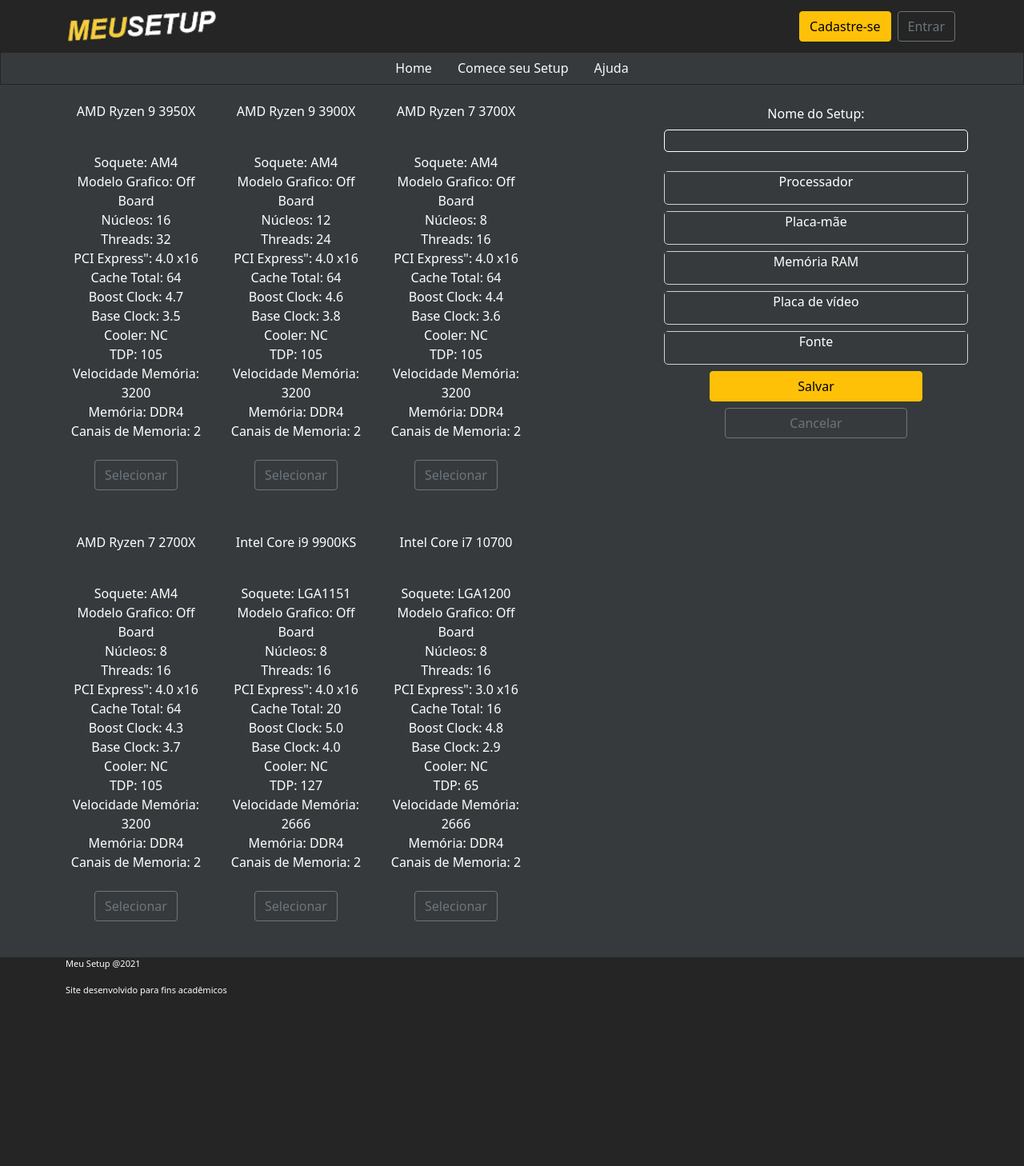
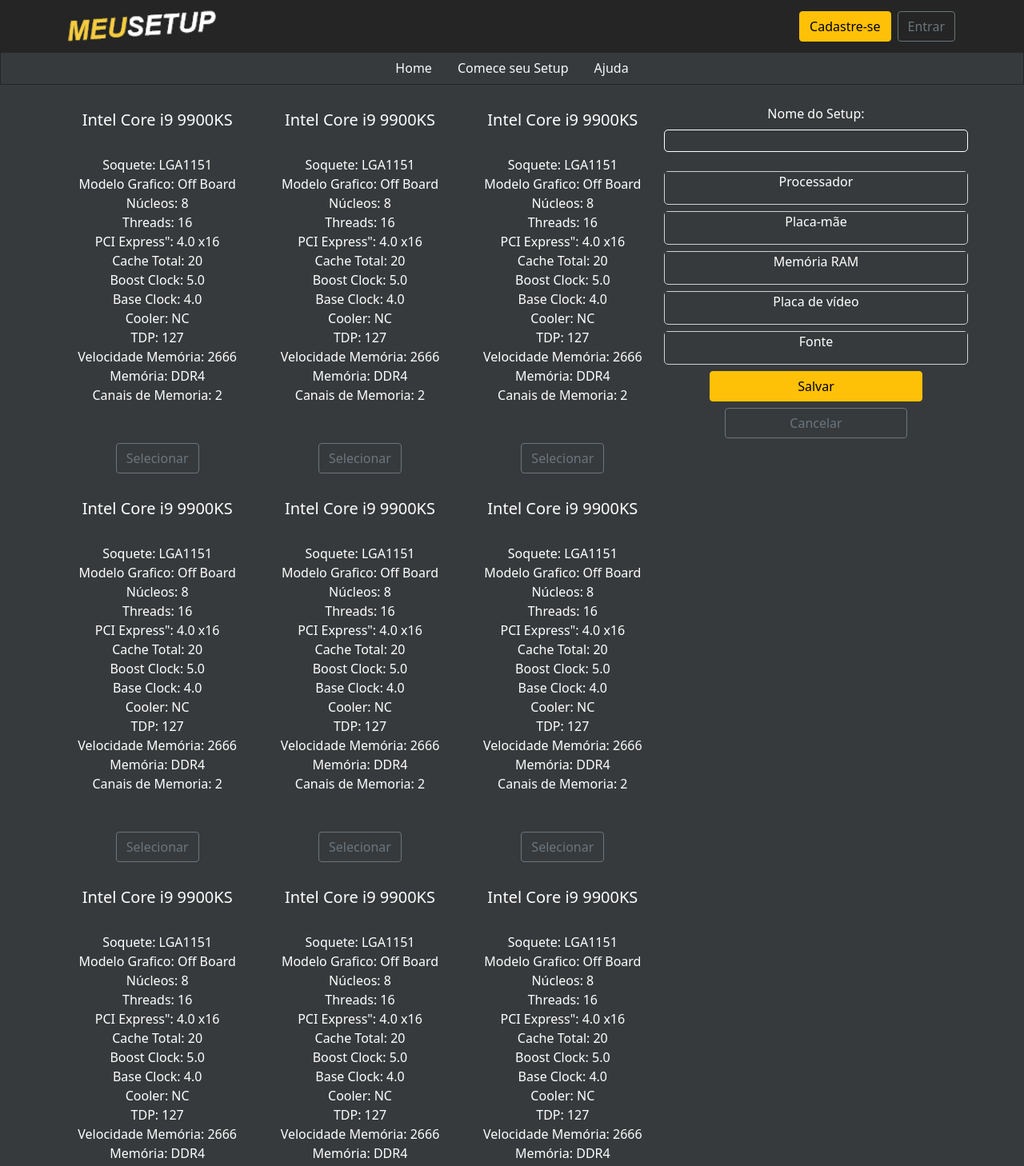
Before and after one commit to edilsonantes/Meu-setup-v2, a React (Create React App) app: page /setup in a window 1280 px wide. Shown: the top 1458 px of the page at 80% size. Built offline with nearby package versions, Linux system fonts and the light colour scheme.

Commit message:
Criação do componente que vai renderizar os itens vindos do firestore

```diff
--- /dev/null
+++ b/src/components/componentcard/index.js
@@ -0,0 +1,28 @@
+import React, {useState,useEffect} from 'react';
+import './componentcard.css';
+import {Link} from 'react-router-dom';
+
+
+function ComponentCard () {
+    return (
+        <div className="col-md-4 col-sm-6 mb-3 mt-3">
+            <h5 id="5">Intel Core i9 9900KS</h5><br/>
+            Soquete: LGA1151<br/>
+            Modelo Grafico: Off Board<br/>
+            Núcleos: 8<br/>
+            Threads: 16<br/>
+            PCI Express": 4.0 x16<br/>
+            Cache Total: 20<br/>
+            Boost Clock: 5.0<br/>
+            Base Clock: 4.0<br/>
+            Cooler: NC<br/>
+            TDP: 127<br/>
+            Velocidade Memória: 2666<br/>
+            Memória: DDR4<br/>
+            Canais de Memoria: 2<br/><br/><br/>
+            <input type="button" value="Selecionar" className="btn btn-outline-secondary" id="" />
+        </div>
+    )
+}
+
+export default ComponentCard;
--- a/src/view/setup/index.js
+++ b/src/view/setup/index.js
@@ -3,6 +3,7 @@
 import NavbarTop from '../../components/navbarTop';
 import NavbarMenu from '../../components/navbarMenu';
 import Footer from '../../components/footer';
+import ComponentCard from '../../components/componentcard';
 
 
 function Setup() {
@@ -16,117 +17,21 @@
                 <div className="row justify-content-center">
                     <div id="conteudo" className="col-md-12 text-center">
                         <div className="row justify-content-center">
-                            <div id="renderComponentes" className="col-md-8">
-                                <div className="tabelaComponentes">
-                                    <div className="row mb-4">
-                                        <div className="componente col-sm-3">
-                                            <p id="1">AMD Ryzen 9 3950X</p><br/>
-                                            Soquete: AM4<br/>
-                                            Modelo Grafico: Off Board<br/>
-                                            Núcleos: 16<br/>
-                                            Threads: 32<br/>
-                                            PCI Express": 4.0 x16<br/>
-                                            Cache Total: 64<br/>
-                                            Boost Clock: 4.7<br/>
-                                            Base Clock: 3.5<br/>
-                                            Cooler: NC<br/>
-                                            TDP: 105<br/>
-                                            Velocidade Memória: 3200<br/>
-                                            Memória: DDR4<br/>
-                                            Canais de Memoria: 2<br/><br/>
-                                            <input type="button" value="Selecionar" className="btn btn-outline-secondary" id="seleciona"/>
-                                        </div>
-                                        <div className="componente col-sm-3">
-                                            <p id="2">AMD Ryzen 9 3900X</p><br/>
-                                            Soquete: AM4<br/>
-                                            Modelo Grafico: Off Board<br/>
-                                            Núcleos: 12<br/>
-                                            Threads: 24<br/>
-                                            PCI Express": 4.0 x16<br/>
-                                            Cache Total: 64<br/>
-                                            Boost Clock: 4.6<br/>
-                                            Base Clock: 3.8<br/>
-                                            Cooler: NC<br/>
-                                            TDP: 105<br/>
-                                            Velocidade Memória: 3200<br/>
-                                            Memória: DDR4<br/>
-                                            Canais de Memoria: 2<br/><br/>
-                                            <input type="button" value="Selecionar" className="btn btn-outline-secondary" />
-                                        </div>
-                                        <div className="componente col-sm-3">
-                                            <p id="3">AMD Ryzen 7 3700X</p><br/>
-                                            Soquete: AM4<br/>
-                                            Modelo Grafico: Off Board<br/>
-                                            Núcleos: 8<br/>
-                                            Threads: 16<br/>
-                                            PCI Express": 4.0 x16<br/>
-                                            Cache Total: 64<br/>
-                                            Boost Clock: 4.4<br/>
-                                            Base Clock: 3.6<br/>
-                                            Cooler: NC<br/>
-                                            TDP: 105<br/>
-                                            Velocidade Memória: 3200<br/>
-                                            Memória: DDR4<br/>
-                                            Canais de Memoria: 2<br/><br/>
-                                            <input type="button" value="Selecionar" className="btn btn-outline-secondary" />
-                                        </div>
-                                    </div>
-                                    <div className="row mb-4">
-                                        <div className="componente col-sm-3 mt-4">
-                                            <p id="4">AMD Ryzen 7 2700X</p><br/>
-                                            Soquete: AM4<br/>
-                                            Modelo Grafico: Off Board<br/>
-                                            Núcleos: 8<br/>
-                                            Threads: 16<br/>
-                                            PCI Express": 4.0 x16<br/>
-                                            Cache Total: 64<br/>
-                                            Boost Clock: 4.3<br/>
-                                            Base Clock: 3.7<br/>
-                                            Cooler: NC<br/>
-                                            TDP: 105<br/>
-                                            Velocidade Memória: 3200<br/>
-                                            Memória: DDR4<br/>
-                                            Canais de Memoria: 2<br/><br/>
-                                            <input type="button" value="Selecionar" className="btn btn-outline-secondary" />
-                                        </div>
-                                        <div className="componente col-sm-3 mt-4">
-                                            <p id="5">Intel Core i9 9900KS</p><br/>
-                                            Soquete: LGA1151<br/>
-                                            Modelo Grafico: Off Board<br/>
-                                            Núcleos: 8<br/>
-                                            Threads: 16<br/>
-                                            PCI Express": 4.0 x16<br/>
-                                            Cache Total: 20<br/>
-                                            Boost Clock: 5.0<br/>
-                                            Base Clock: 4.0<br/>
-                                            Cooler: NC<br/>
-                                            TDP: 127<br/>
-                                            Velocidade Memória: 2666<br/>
-                                            Memória: DDR4<br/>
-                                            Canais de Memoria: 2<br/><br/>
-                                            <input type="button" value="Selecionar" className="btn btn-outline-secondary" />
-                                        </div>
-                                        <div className="componente col-sm-3 mt-4">
-                                            <p id="6">Intel Core i7 10700</p><br/>
-                                            Soquete: LGA1200<br/>
-                                            Modelo Grafico: Off Board<br/>
-                                            Núcleos: 8<br/>
-                                            Threads: 16<br/>
-                                            PCI Express": 3.0 x16<br/>
-                                            Cache Total: 16<br/>
-                                            Boost Clock: 4.8<br/>
-                                            Base Clock: 2.9<br/>
-                                            Cooler: NC<br/>
-                                            TDP: 65<br/>
-                                            Velocidade Memória: 2666<br/>
-                                            Memória: DDR4<br/>
-                                            Canais de Memoria: 2<br/><br/>
-                                            <input type="button" value="Selecionar" className="btn btn-outline-secondary" />
-                                        </div>
-                                    </div>
+                            <div id="renderComponentes" className="col-md-8 col-sm-6">
+                                <div className="row">
+                                    <ComponentCard />
+                                    <ComponentCard />
+                                    <ComponentCard />
+                                    <ComponentCard />
+                                    <ComponentCard />
+                                    <ComponentCard />
+                                    <ComponentCard />
+                                    <ComponentCard />
+                                    <ComponentCard />
+
                                 </div>
                             </div>
-                            <div className="col-sm-4 justify-content-center">
+                            <div className="col-md-4 justify-content-center col-sm-6">
                                 <div className="row my-2">
                                     <label for="nome" className="form-label">Nome do Setup:</label><br/>
                                     <input type="text" name="nome" className="campo mb-3" id="nome"/>
```
Also changed, not shown: src/components/componentcard/componentcard.css (added).
